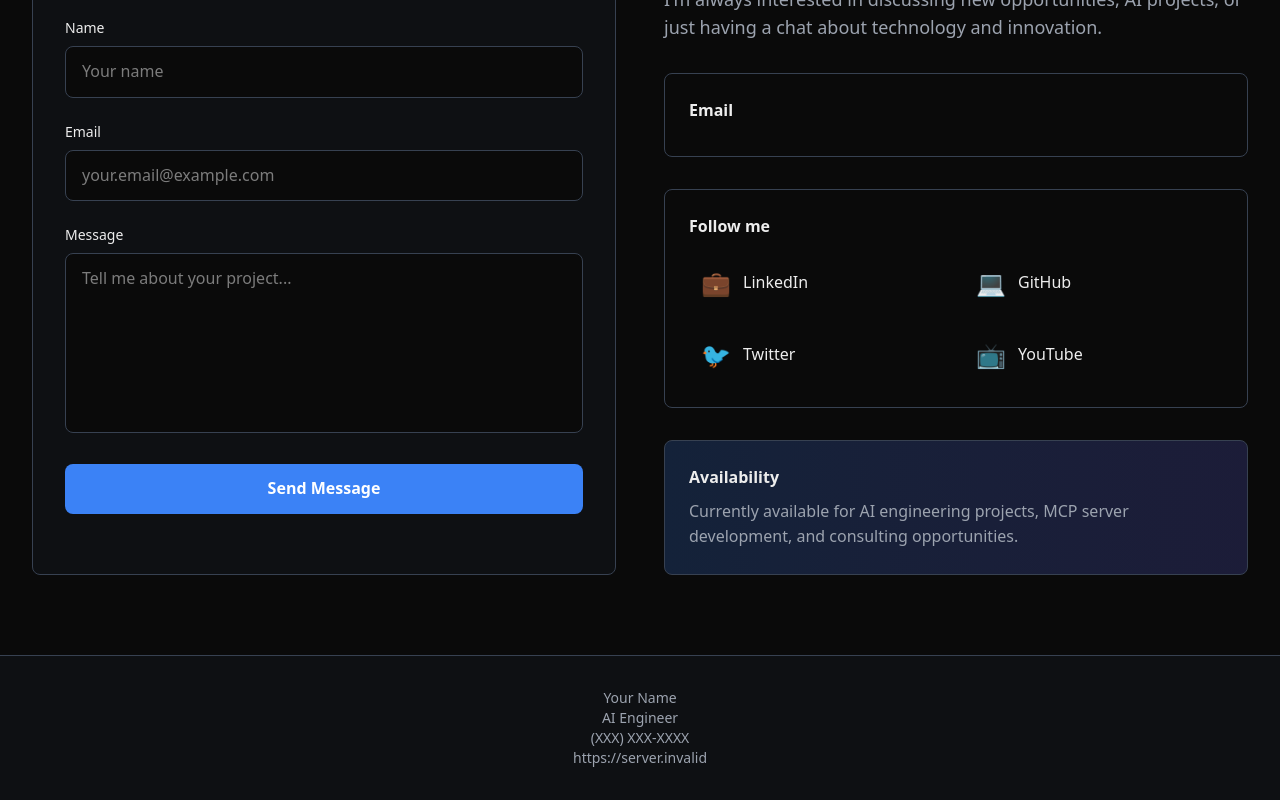
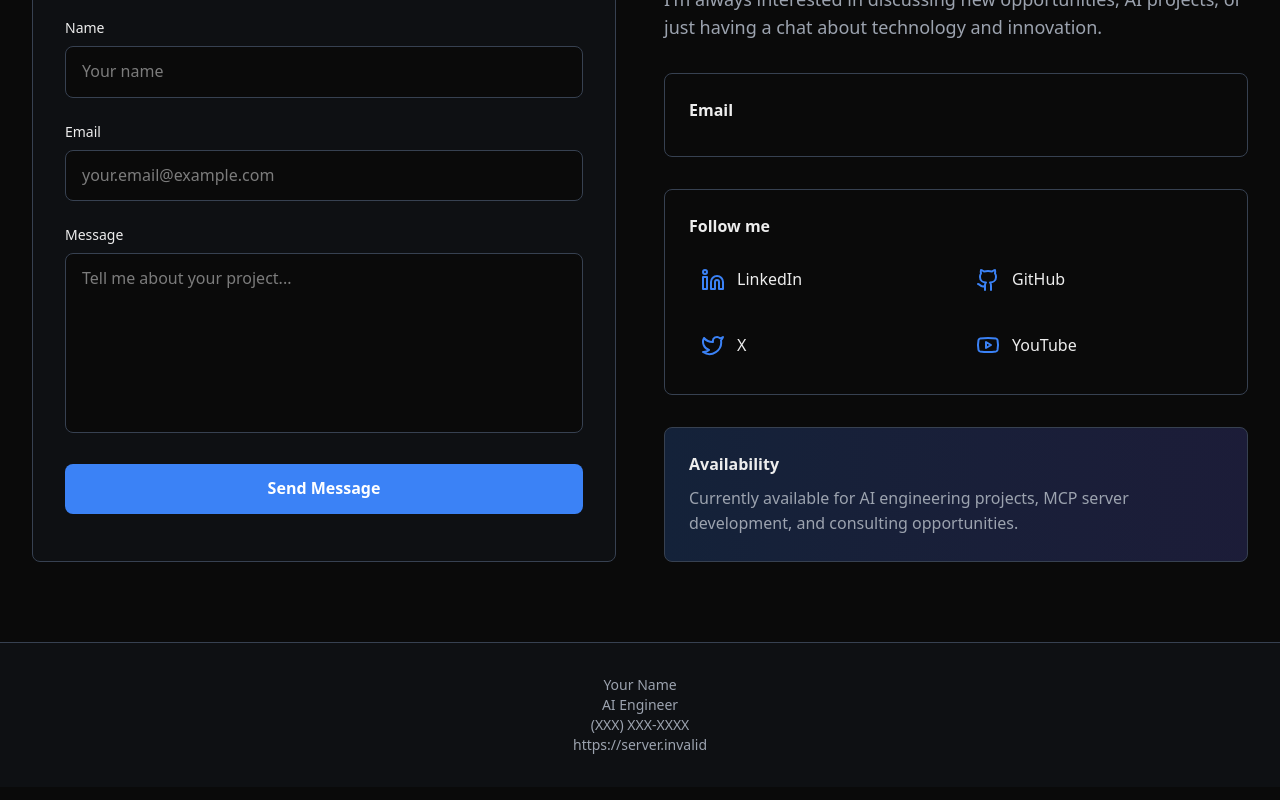
Before and after one commit to TheValverde/BetterPortfolio, a Next.js app: page / in a window 1280 px wide. Shown: the part 4341-5141 px from the top of the page. Built offline with nearby package versions, Linux system fonts and the light colour scheme; no server answers; the database is empty.

Commit message:
Update social media icons to official SVG icons
- Installed lucide-react icon library
- Replaced emoji icons (💼, 💻, 🐦, 📺) with proper SVG icons
- Updated Twitter branding to X
- Icons now use official Lucide React SVG components with proper styling

```diff
--- a/package.json
+++ b/package.json
@@ -15,6 +15,7 @@
     "@types/nodemailer": "^7.0.1",
     "bcryptjs": "^3.0.2",
     "jsonwebtoken": "^9.0.2",
+    "lucide-react": "^0.544.0",
     "next": "15.5.3",
     "nodemailer": "^7.0.6",
     "prisma": "^6.16.2",
--- a/src/components/ContactSection.tsx
+++ b/src/components/ContactSection.tsx
@@ -1,6 +1,7 @@
 'use client';
 
 import { useEffect, useState } from 'react';
+import { Linkedin, Github, Youtube, Twitter } from 'lucide-react';
 
 export default function ContactSection() {
   const [isVisible, setIsVisible] = useState(false);
@@ -79,22 +80,22 @@ export default function ContactSection() {
     {
       name: 'LinkedIn',
       url: process.env.NEXT_PUBLIC_LINKEDIN_URL!,
-      icon: '💼'
+      icon: Linkedin
     },
     {
       name: 'GitHub',
       url: process.env.NEXT_PUBLIC_GITHUB_URL!,
-      icon: '💻'
+      icon: Github
     },
     {
-      name: 'Twitter',
+      name: 'X',
       url: process.env.NEXT_PUBLIC_TWITTER_URL!,
-      icon: '🐦'
+      icon: Twitter
     },
     {
       name: 'YouTube',
       url: process.env.NEXT_PUBLIC_YOUTUBE_URL!,
-      icon: '📺'
+      icon: Youtube
     }
   ];
 
@@ -206,7 +207,9 @@ export default function ContactSection() {
               <div className="bg-background/50 p-6 rounded-lg border border-border">
                 <h4 className="font-semibold text-foreground mb-4">Follow me</h4>
                 <div className="grid grid-cols-2 gap-4">
-                  {socialLinks.map((link) => (
+                  {socialLinks.map((link) => {
+                    const IconComponent = link.icon;
+                    return (
                       <a
                         key={link.name}
                         href={link.url}
@@ -214,10 +217,11 @@ export default function ContactSection() {
                         rel="noopener noreferrer"
                         className="flex items-center space-x-3 p-3 rounded-lg hover:bg-secondary/50 transition-colors"
                       >
-                      <span className="text-2xl">{link.icon}</span>
+                        <IconComponent className="w-6 h-6 text-primary" />
                         <span className="text-foreground">{link.name}</span>
                       </a>
-                  ))}
+                    );
+                  })}
                 </div>
               </div>
 
```
Also changed, not shown: 1 other file (tests, documents, lock files or other folders). Lines whose indentation alone changed are shown as unchanged.
